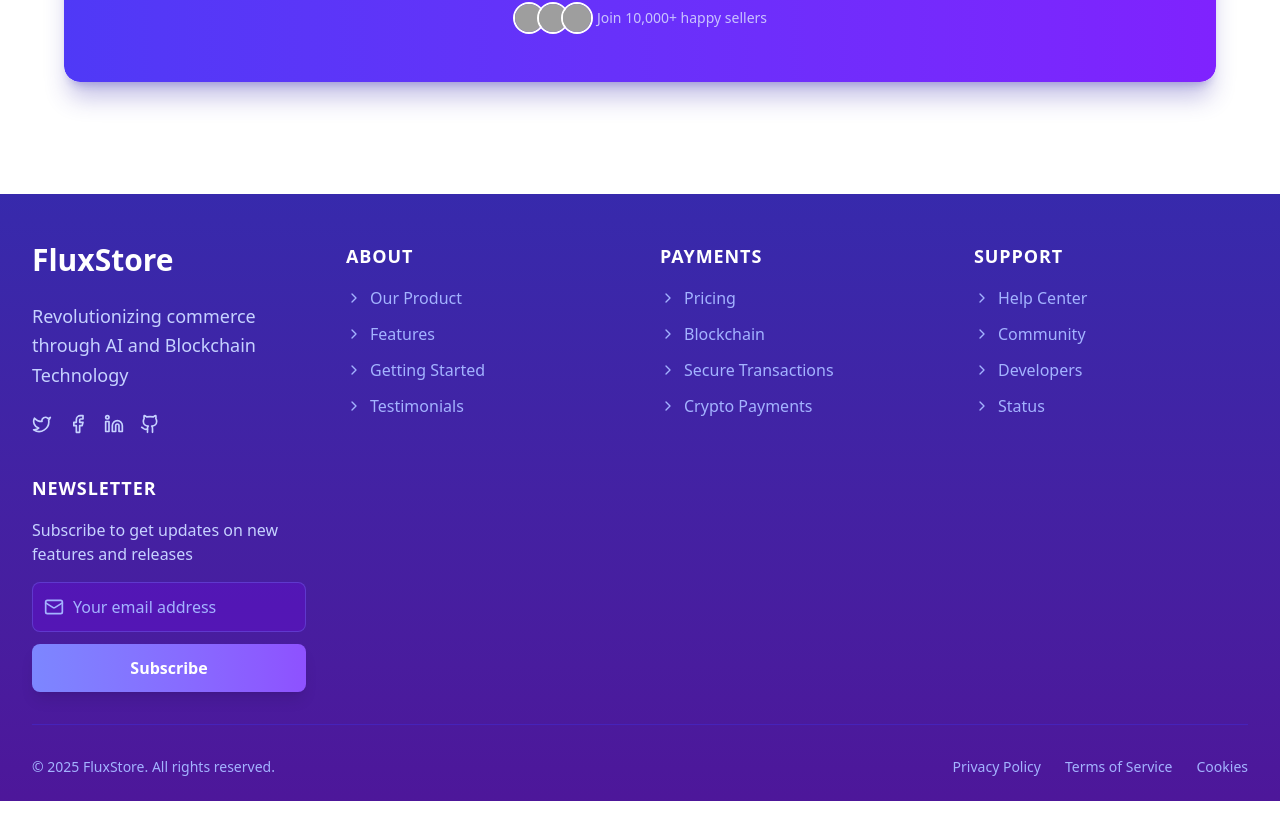
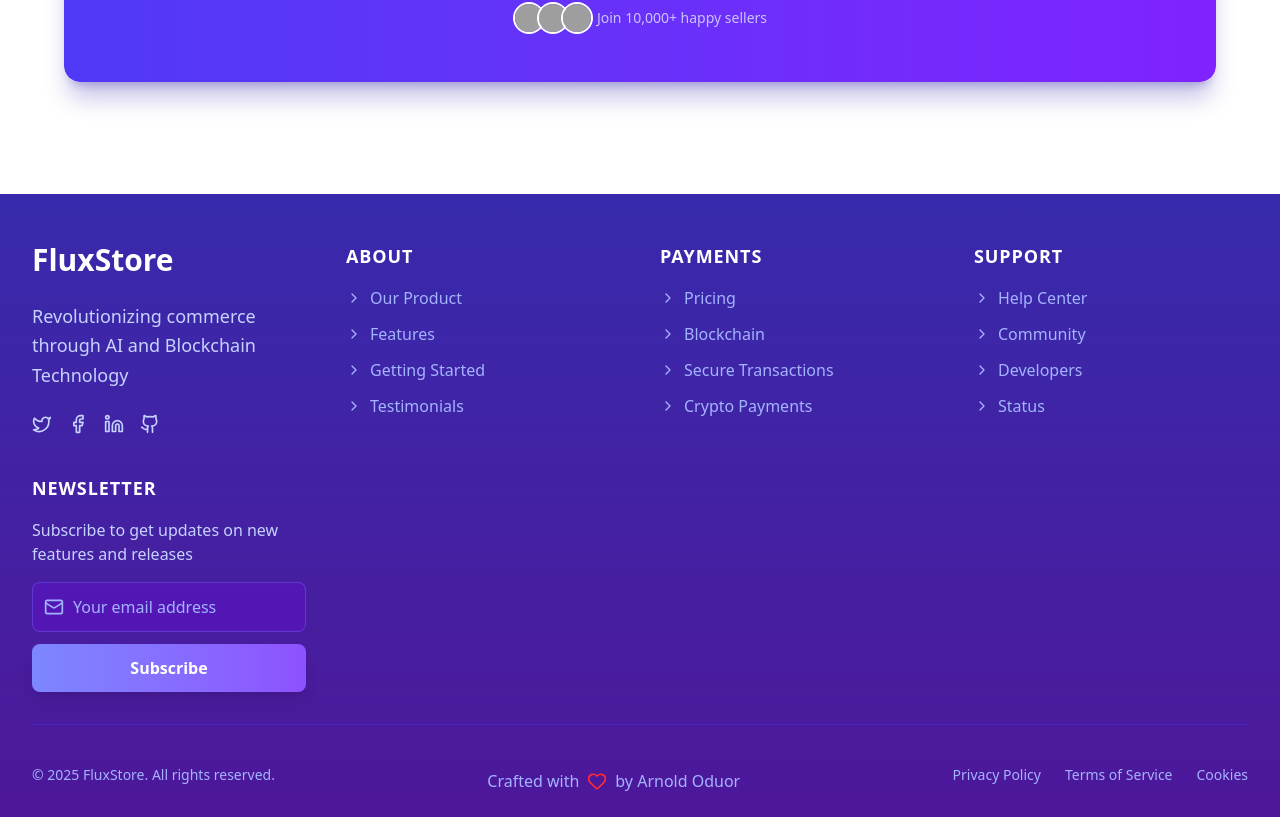
Before and after one commit to arnoldchrisoduor1/FluxStore, a Vue app in the folder landing-page/: page / in a window 1280 px wide. Shown: the part 4780-5597 px from the top of the page. Built offline with nearby package versions, Linux system fonts and the light colour scheme; grey boxes are pictures that could not be loaded.

Commit message:
modifying the animations

```diff
--- a/landing-page/src/sections/Footer.vue
+++ b/landing-page/src/sections/Footer.vue
@@ -1,6 +1,6 @@
 <script setup>
 import { ref, onMounted, onUnmounted } from 'vue';
-import { ChevronRight, Mail, Twitter, Facebook, Linkedin, Github } from 'lucide-vue-next';
+import { ChevronRight, Mail, Twitter, Facebook, Linkedin, Github, Heart } from 'lucide-vue-next';
 
 const links = {
   about: [
@@ -308,6 +308,11 @@ onUnmounted(() => {
         >
           &copy; 2025 FluxStore. All rights reserved.
         </p>
+        <div class="flex gap-2 mt-3 items-center">
+          <p class="text-indigo-300">Crafted with </p>
+          <Heart class="h-5 w-5 text-red-500"/>
+          <p class="text-indigo-300">by Arnold Oduor</p>
+        </div>
         <div class="flex space-x-6 mt-4 md:mt-0">
           <a
             v-for="(link, index) in ['Privacy Policy', 'Terms of Service', 'Cookies']"
```
